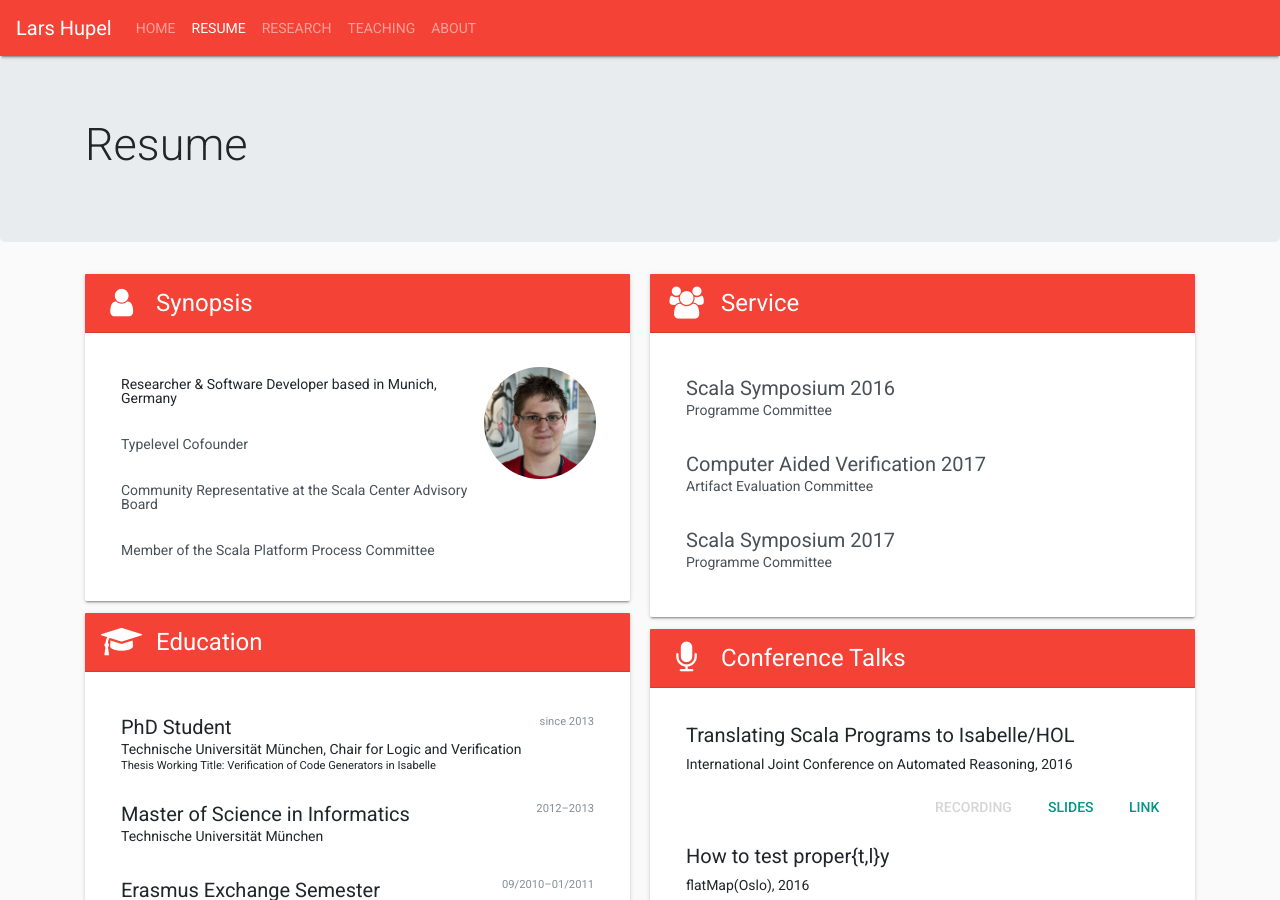
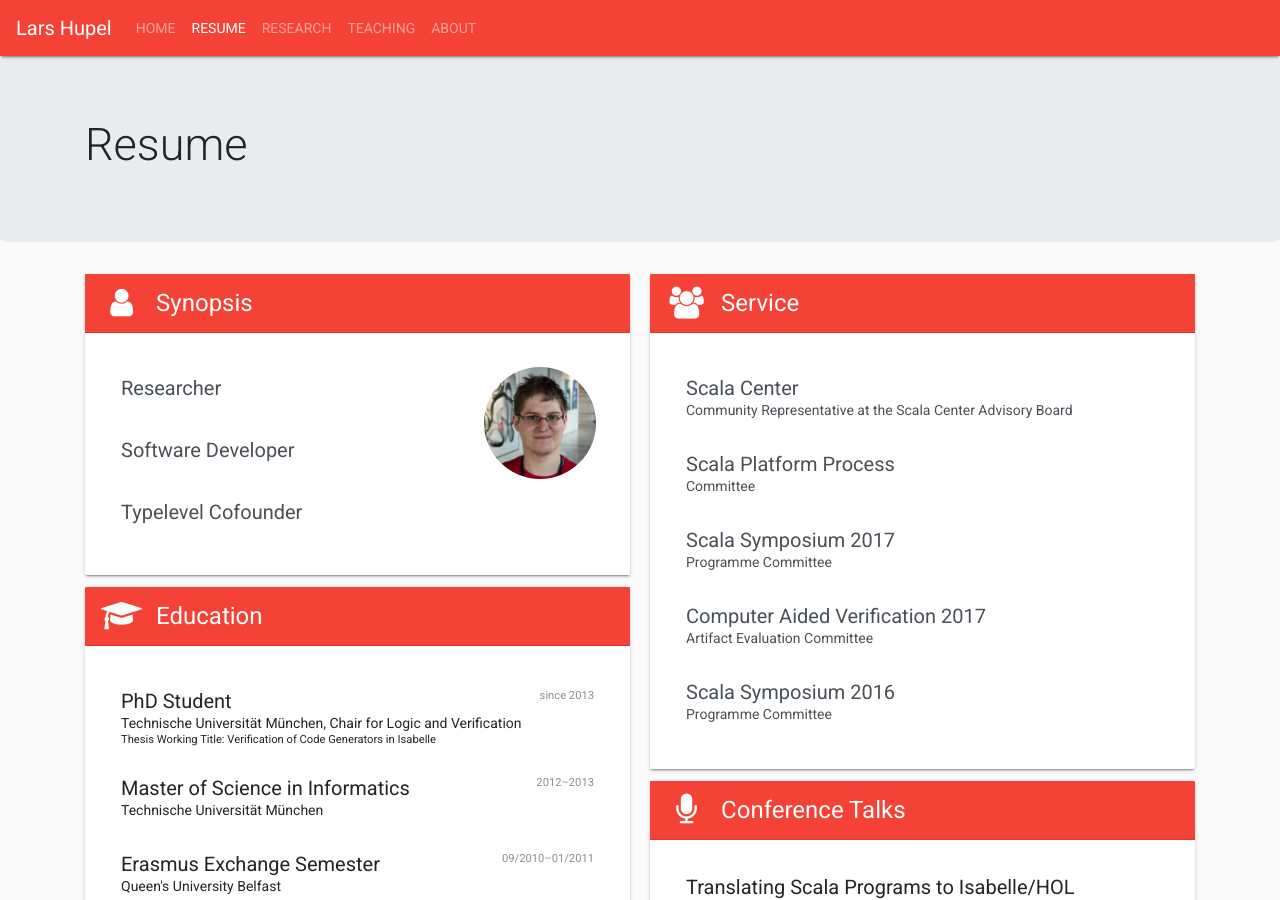
Before and after one commit to larsrh/website, a Jekyll site: the page built from cv.html, in a window 1280 px wide and 900 px high. Built offline with Jekyll 4.4.1, drawn with Linux system fonts in a browser that asks for light colours.

Commit message:
clean up synopsis

```diff
--- a/_includes/service.html
+++ b/_includes/service.html
@@ -1,7 +1,19 @@
 <div class="list-group">
-  <a href="http://conf.researchr.org/committee/scala-2016/scala2016-pc" class="list-group-item list-group-item-action flex-column align-items-start">
+  <a href="https://scala.epfl.ch/" class="list-group-item list-group-item-action flex-column align-items-start">
     <div class="d-flex w-100 justify-content-between">
-      <h5 class="mb-1">Scala Symposium 2016</h5>
+      <h5 class="mb-1">Scala Center</h5>
+    </div>
+    <p class="mb-1">Community Representative at the Scala Center Advisory Board</p>
+  </a>
+  <a href="https://scalacenter.github.io/platform/" class="list-group-item list-group-item-action flex-column align-items-start">
+    <div class="d-flex w-100 justify-content-between">
+      <h5 class="mb-1">Scala Platform Process</h5>
+    </div>
+    <p class="mb-1">Committee</p>
+  </a>
+  <a href="http://conf.researchr.org/committee/scala-2017/scala-2017-papers-program-committee" class="list-group-item list-group-item-action flex-column align-items-start">
+    <div class="d-flex w-100 justify-content-between">
+      <h5 class="mb-1">Scala Symposium 2017</h5>
     </div>
     <p class="mb-1">Programme Committee</p>
   </a>
@@ -11,9 +23,9 @@
     </div>
     <p class="mb-1">Artifact Evaluation Committee</p>
   </a>
-  <a href="http://conf.researchr.org/committee/scala-2017/scala-2017-papers-program-committee" class="list-group-item list-group-item-action flex-column align-items-start">
+  <a href="http://conf.researchr.org/committee/scala-2016/scala2016-pc" class="list-group-item list-group-item-action flex-column align-items-start">
     <div class="d-flex w-100 justify-content-between">
-      <h5 class="mb-1">Scala Symposium 2017</h5>
+      <h5 class="mb-1">Scala Symposium 2016</h5>
     </div>
     <p class="mb-1">Programme Committee</p>
   </a>
--- a/_includes/synopsis.html
+++ b/_includes/synopsis.html
@@ -5,9 +5,8 @@
     </a>
   </div>
   <div class="list-group">
-    <div class="list-group-item">Researcher &amp; Software Developer based in Munich, Germany</div>
-    <a href="https://typelevel.org" class="list-group-item list-group-item-action">Typelevel Cofounder</a>
-    <a href="https://scala.epfl.ch/" class="list-group-item list-group-item-action">Community Representative at the Scala Center Advisory Board</a>
-    <a href="https://scalacenter.github.io/platform/" class="list-group-item list-group-item-action">Member of the Scala Platform Process Committee</a>
+    <a href="https://www21.in.tum.de" class="list-group-item list-group-item-action"><h5>Researcher</h5></a>
+    <a href="https://github.com/larsrh" class="list-group-item list-group-item-action"><h5>Software Developer</h5></a>
+    <a href="https://typelevel.org" class="list-group-item list-group-item-action"><h5>Typelevel Cofounder</h5></a>
   </div>
 </div>
```
